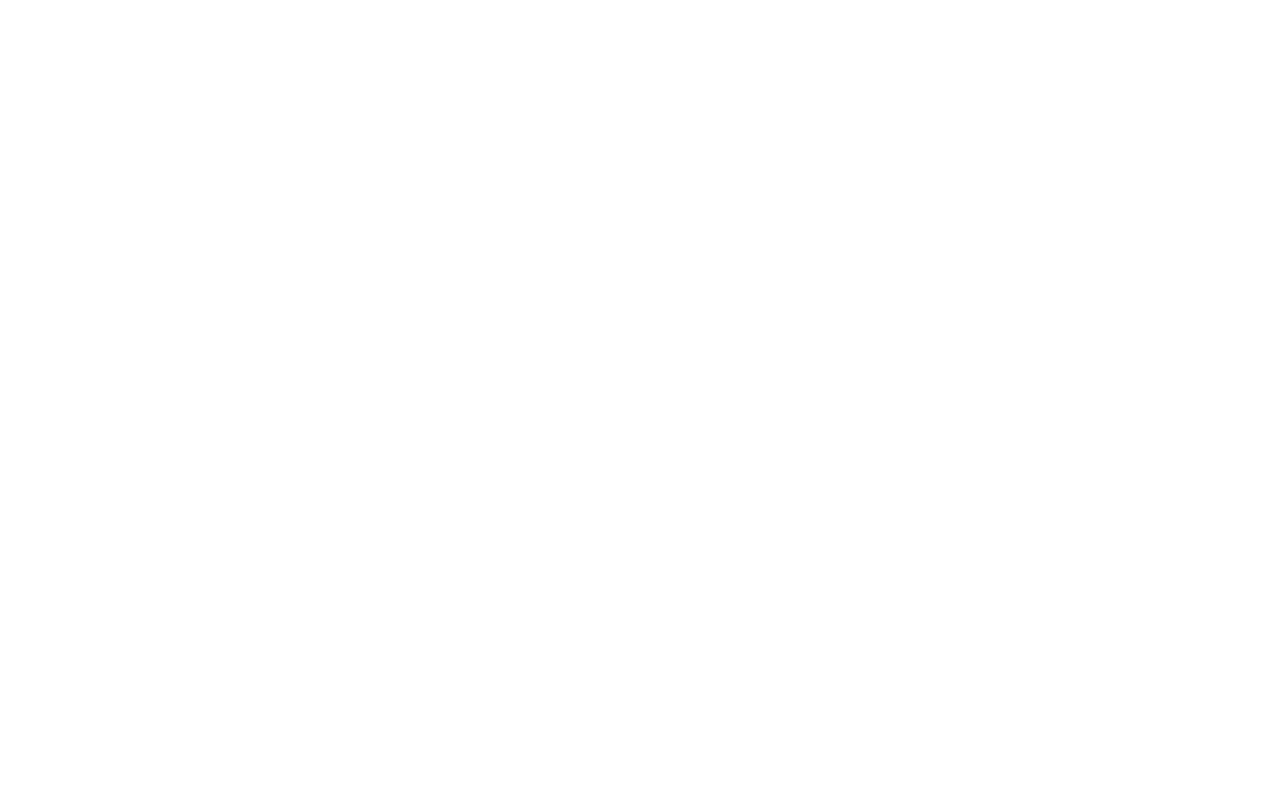
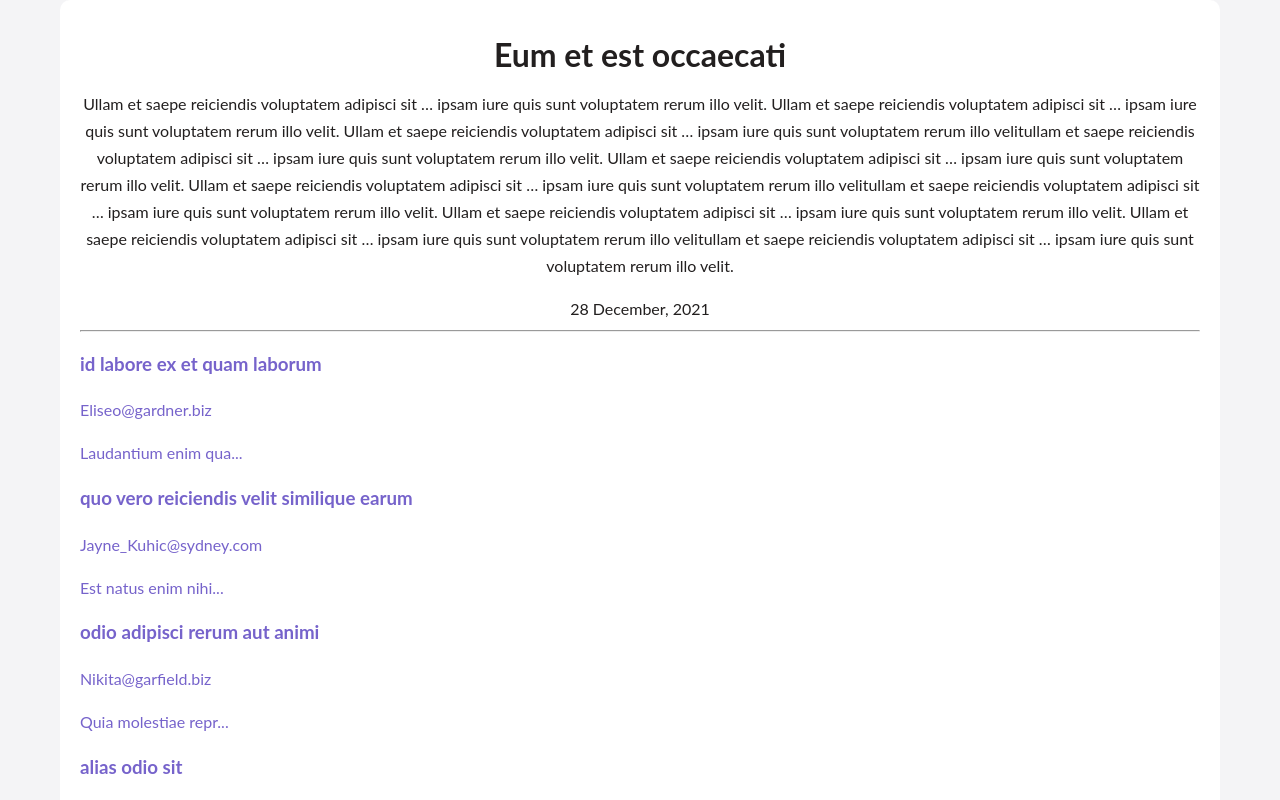
Before and after one commit to Olyaocheretko/vue-tasks, a Vue app: page / in a window 1280 px wide. Shown: the top 800 px of the page. Built offline with nearby package versions, Linux system fonts and the light colour scheme.

Commit message:
Add vue-task-2(1,2,3 tasks)

```diff
--- a/package.json
+++ b/package.json
@@ -18,6 +18,9 @@
     "babel-eslint": "^10.1.0",
     "eslint": "^6.7.2",
     "eslint-plugin-vue": "^6.2.2",
+    "node-sass": "^7.0.1",
+    "sass": "^1.26.5",
+    "sass-loader": "^8.0.2",
     "vue-template-compiler": "^2.6.11"
   },
   "eslintConfig": {
--- a/src/App.vue
+++ b/src/App.vue
@@ -1,11 +1,44 @@
 <template>
-
+  <div id="app" class="app">
+    <PostPage></PostPage>
+  </div>
 </template>
 
 <script>
+import PostPage from "./components/PostPage.vue"
 
+export default {
+  name: 'App',
+  data: () => ({
+  }),
+  components: {
+    PostPage
+  }
+}
 </script>
 
-<style>
-
+<style lang="scss">
+  *, *:before, *:after {box-sizing: border-box;}
+  html,body {
+    height: 100%;
+    width: 100%;
+    margin: 0;
+    padding: 0;
+    min-width: 320px;
+    position: relative;
+    color: #221f1f;
+  }
+  body {
+    line-height: 27px;
+    font-family: 'Lato', sans-serif;
+    font-size: 16px;
+    background-color: #f4f4f6;
+  }
+  .app {
+    max-width: 1200px;
+    padding: 0 20px;
+    margin: auto;
+    width: 100%;
+    text-align: center;
+  }
 </style>
--- /dev/null
+++ b/src/components/PostPage.vue
@@ -0,0 +1,119 @@
+<template>
+  <div class="post-page">
+    <div class="post">
+      <h1>{{ post.title }}</h1>
+      <p>{{ post.body }}</p>
+      <span>{{ formatedPostDate }}</span>
+      <hr/>
+    </div>
+
+    <div class="comments">
+      <div v-bind:id="`comment-${commentList.id}`" class="comments__item" v-for="commentList in commentsList" :key="commentList.id">
+        <h3>{{ commentList.name }}</h3>
+        <span>{{ commentList.email }}</span>
+        <p>{{ formatedCommentText(commentList.body) }}</p>
+      </div>
+    </div>
+  </div>
+</template>
+
+<script>
+export default {
+  name: 'PostPage',
+  data: () => ({
+    post: {
+     Id: 1,
+     title: 'Eum et est occaecati',
+     body: `Ullam et saepe reiciendis voluptatem adipisci\nsit … ipsam iure\nquis sunt voluptatem rerum illo velit.
+     Ullam et saepe reiciendis voluptatem adipisci\nsit … ipsam iure\nquis sunt voluptatem rerum illo velit.
+     Ullam et saepe reiciendis voluptatem adipisci\nsit … ipsam iure\nquis sunt voluptatem rerum illo velitullam et saepe reiciendis voluptatem adipisci\nsit … ipsam iure\nquis sunt voluptatem rerum illo velit.
+     Ullam et saepe reiciendis voluptatem adipisci\nsit … ipsam iure\nquis sunt voluptatem rerum illo velit.
+     Ullam et saepe reiciendis voluptatem adipisci\nsit … ipsam iure\nquis sunt voluptatem rerum illo velitullam et saepe reiciendis voluptatem adipisci\nsit … ipsam iure\nquis sunt voluptatem rerum illo velit.
+     Ullam et saepe reiciendis voluptatem adipisci\nsit … ipsam iure\nquis sunt voluptatem rerum illo velit.
+     Ullam et saepe reiciendis voluptatem adipisci\nsit … ipsam iure\nquis sunt voluptatem rerum illo velitullam et saepe reiciendis voluptatem adipisci\nsit … ipsam iure\nquis sunt voluptatem rerum illo velit.
+     `,
+     postDate: new Date(),
+    },
+    commentsList: [
+      {
+        "postId": 1,
+        "id": 1,
+        "name": "id labore ex et quam laborum",
+        "email": "Eliseo@gardner.biz",
+        "body": "laudantium enim quasi est quidem magnam voluptate ipsam eos\ntempora quo necessitatibus\ndolor quam autem quasi\nreiciendis et nam sapiente accusantium"
+      },
+      {
+        "postId": 1,
+        "id": 2,
+        "name": "quo vero reiciendis velit similique earum",
+        "email": "Jayne_Kuhic@sydney.com",
+        "body": "est natus enim nihil est dolore omnis voluptatem numquam\net omnis occaecati quod ullam at\nvoluptatem error expedita pariatur\nnihil sint nostrum voluptatem reiciendis et"
+      },
+      {
+        "postId": 1,
+        "id": 3,
+        "name": "odio adipisci rerum aut animi",
+        "email": "Nikita@garfield.biz",
+        "body": "quia molestiae reprehenderit quasi aspernatur\naut expedita occaecati aliquam eveniet laudantium\nomnis quibusdam delectus saepe quia accusamus maiores nam est\ncum et ducimus et vero voluptates excepturi deleniti ratione"
+      },
+      {
+        "postId": 1,
+        "id": 4,
+        "name": "alias odio sit",
+        "email": "Lew@alysha.tv",
+        "body": "non et atque\noccaecati deserunt quas accusantium unde odit nobis qui voluptatem\nquia voluptas consequuntur itaque dolor\net qui rerum deleniti ut occaecati"
+      },
+      {
+        "postId": 1,
+        "id": 5,
+        "name": "vero eaque aliquid doloribus et culpa",
+        "email": "Hayden@althea.biz",
+        "body": "harum non quasi et ratione\ntempore iure ex voluptates in ratione\nharum architecto fugit inventore cupiditate\nvoluptates magni quo et"
+      }
+    ],
+  }),
+  methods: {
+    formatedCommentText(baseString) {
+      let cutNumber = 20
+      let changedString = baseString[0].toUpperCase() + baseString.slice(1)
+      if(changedString.length > cutNumber) {
+        let shortString = changedString.slice(0, cutNumber - 1)
+        shortString = shortString + '...'
+
+        return shortString
+      }
+      return changedString
+    },
+  },
+  computed: {
+    formatedPostDate() {
+      let monthNames = [
+        'January', 'February', 'March',
+        'April', 'May', 'June', 'July',
+        'August', 'September', 'October',
+        'November', 'December'
+      ]
+      let date = this.post.postDate
+      //if need to set date in line with task
+      //date.setFullYear(2021, 11, 12);
+      let day = date.getDate()
+      let monthIndex = date.getMonth()
+      let year = date.getFullYear()
+
+      return `${day} ${monthNames[monthIndex]}, ${year}`
+    }
+  }
+}
+</script>
+
+<style scoped lang="scss">
+  .post-page {
+    background: #fff;
+    padding: 20px;
+    border-radius: 10px;
+  }
+  .comments {
+    text-align: left;
+    color: #7663cb;
+  }
+</style>
```
Also changed, not shown: 1 other file (tests, documents, lock files or other folders).
